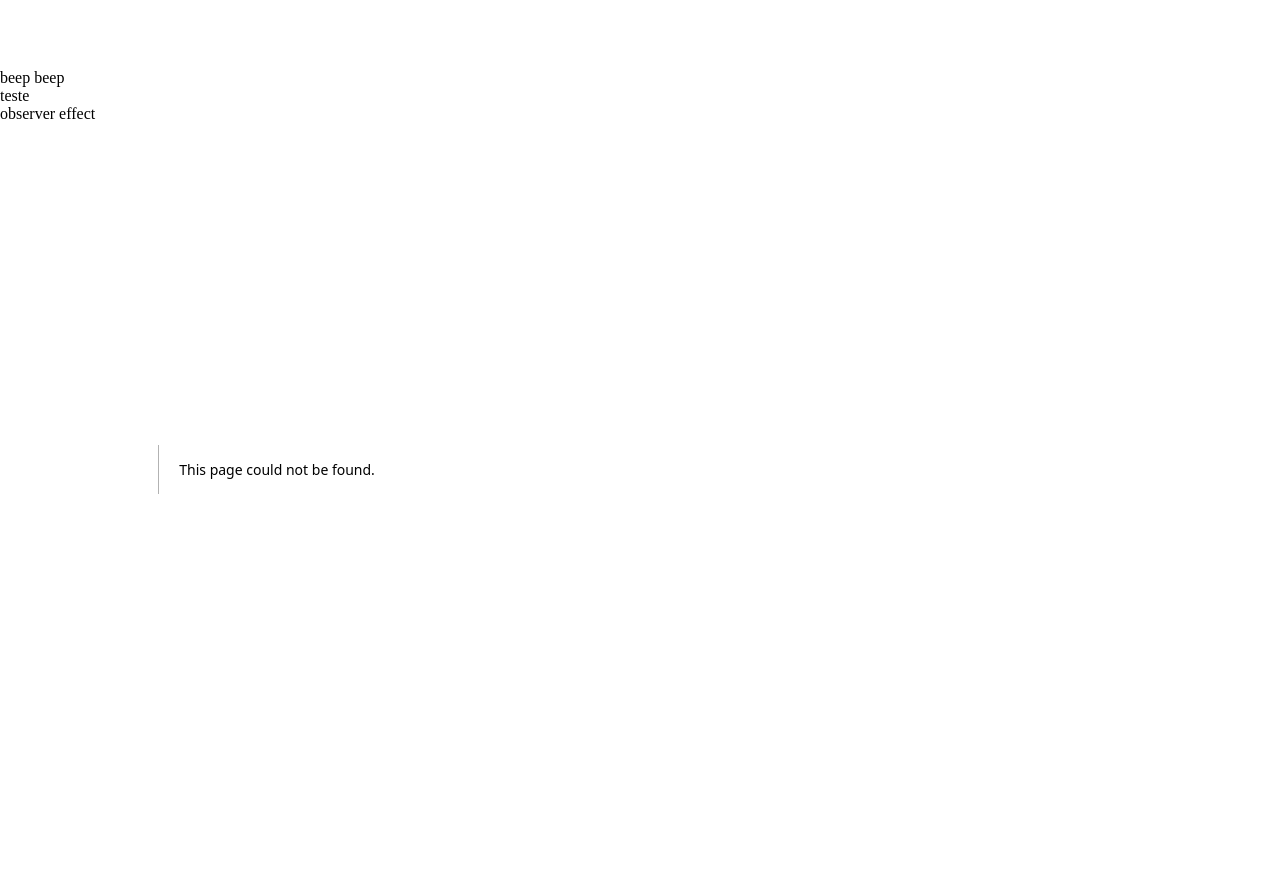
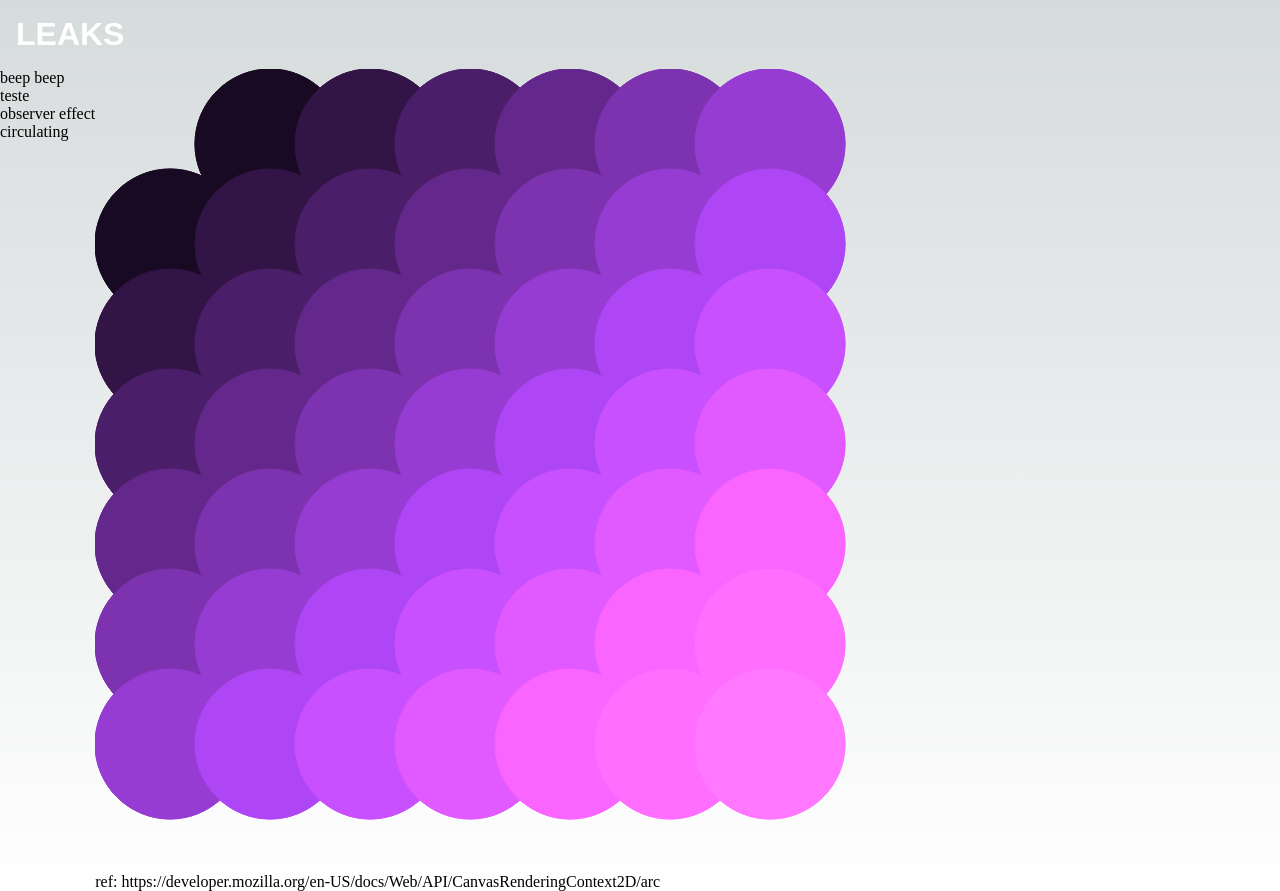
Before and after one commit to guinhoshuto/leak, a Next.js app: page /drops/circulating in a window 1280 px wide. Before the commit this address had no page. Before the commit the page ends 869 px from the top, so only its background shows below. Built offline with nearby package versions, Linux system fonts and the light colour scheme.

Commit message:
circulating

```diff
--- a/pages/components/layout.tsx
+++ b/pages/components/layout.tsx
@@ -17,7 +17,11 @@ export default function Layout({children}: any){
         {
             href: '/obs-effect',
             title: 'observer effect'
-        }
+        },
+        {
+            href: '/circulating',
+            title: 'circulating'
+        },
     ]
 
     return(
--- /dev/null
+++ b/pages/drops/circulating.tsx
@@ -0,0 +1,59 @@
+import { useEffect, useRef, useState } from "react";
+
+export default function Circulating() {
+    const canvasRef = useRef<HTMLCanvasElement | null>(null)
+
+    const [hmm, setHmm] = useState<boolean>(true)
+    const [mX, setMX] = useState<number>(0)
+
+
+    useEffect(() => {
+
+        //START
+
+        const canvas = canvasRef.current;
+        if(!canvas) return;
+
+        const context = canvas.getContext('2d')
+        if(!context) return;
+
+        let a = 0
+        if(hmm){
+            a = 1
+        }
+
+        context.fillStyle = 'black'
+        for(let i = 0; i <= 6; i++){
+            for(let j = 0; j <= 6; j++){
+                let color =  `rgba(${25*(i+j) + a*5}, ${10*(j+i) + a*5}, ${35*(i+j) + a*5}, ${i+j})`
+                context.beginPath()
+                context.arc(75+j*100, 75+i*100, 75, 0, Math.PI*2)
+                context.fillStyle = color
+                context.fill()
+                context.strokeStyle = color
+                context.stroke()
+            }
+        }
+
+        //END
+
+    }, [hmm])
+
+    setInterval(() => {
+        setHmm(!hmm)
+    }, 5000)
+
+    return(
+        <div>
+            <div>
+                <canvas ref={canvasRef} width="800" height="800" />
+            </div>
+            <p>ref: https://developer.mozilla.org/en-US/docs/Web/API/CanvasRenderingContext2D/arc</p>
+        </div>
+    )
+}
+
+//START_README
+// oi
+// tchau
+//END_README
```
